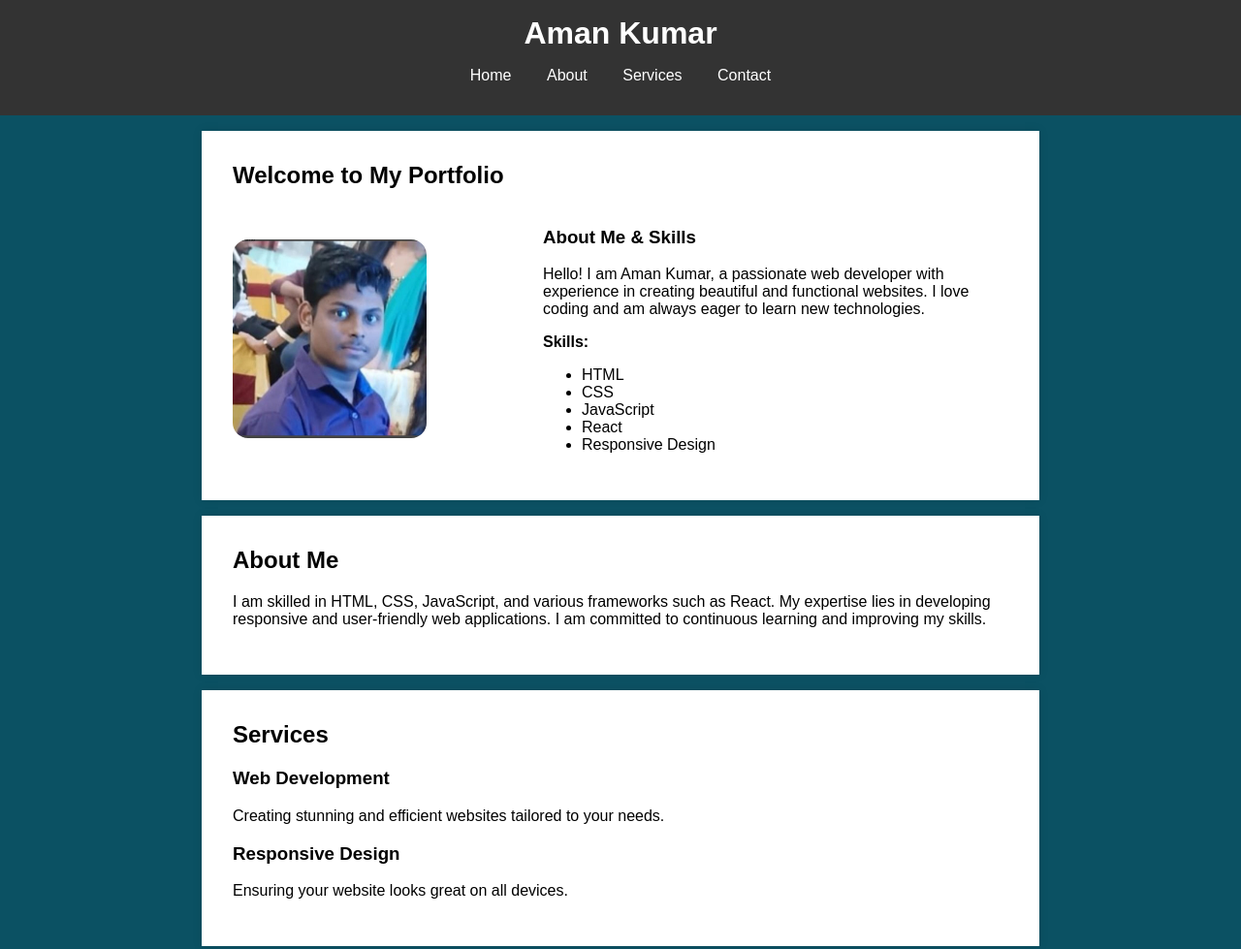
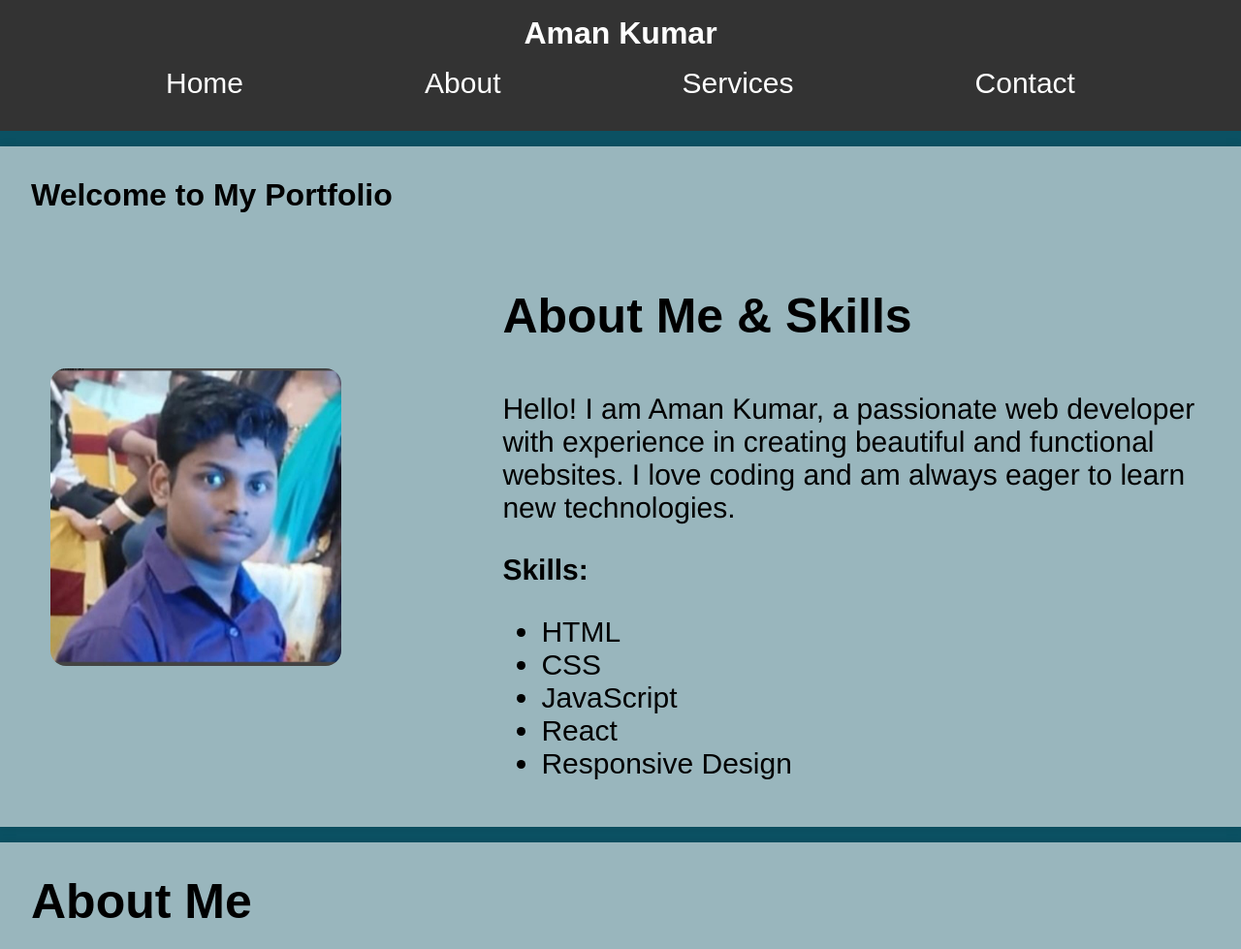
Before and after one commit to aman-kumar9110/portfolio, a plain HTML site: page index.html in a window 1280 px wide. Shown: the top 979 px of the page at 97% size. Drawn offline with Linux system fonts and the light colour scheme.

Commit message:
Update style.css

```diff
--- a/style.css
+++ b/style.css
@@ -16,12 +16,25 @@ header h1 {
   margin: 0;
 }
 
+#home h2 {
+  font-family: Arial, Helvetica, sans-serif;
+  font-size: xx-large;
+}
+
+
+
 nav ul {
   list-style: none;
   padding: 0;
+  display: flex;
+  justify-content: space-evenly;
+
 }
 
 nav ul li {
+  font-size: 30px;
+  display: flex;
+  justify-content: space-between;
   display: inline;
   margin: 0 1rem;
 }
@@ -47,11 +60,26 @@ nav ul li a {
   max-width: 60%;
 }
 
+.skills h3 {
+  font-size: 50px;
+}
+
+.skills p {
+  font-size: 30px;
+  font-family: 'Franklin Gothic Medium', 'Arial Narrow', Arial, sans-serif;
+}
+
+
+.skills ul li {
+  font-size: 30px;
+}
+
 section {
   padding: 2rem;
   margin: 1rem auto;
-  max-width: 800px;
-  background-color: #fff;
+  max-width: 1800px;
+
+  background-color: #ffffff94;
   box-shadow: 0 0 10px rgba(0, 0, 0, 0.1);
 }
 
@@ -59,8 +87,49 @@ section h2 {
   margin-top: 0;
 }
 
+#about {
+  height: 400px;
+
+}
+
+#about h2 {
+  font-size: 50px;
+}
+
+#about p {
+  font-size: 30px;
+  font-family: 'Segoe UI', Tahoma, Geneva, Verdana, sans-serif;
+}
+
+#services h2 {
+  font-family: 'Segoe UI', Tahoma, Geneva, Verdana, sans-serif;
+  font-size: 50px;
+
+
+}
+
+
+.service h3 {
+  font-family: 'Segoe UI', Tahoma, Geneva, Verdana, sans-serif;
+  font-size: 40px;
+}
+
+.service p {
+  font-size: 40px;
+}
+
 .service {
   margin-bottom: 1rem;
+}
+
+#contact h2 {
+  font-size: 50px;
+  ;
+}
+
+#contact p {
+  font-size: 20px;
+  font-family: Georgia, 'Times New Roman', Times, serif;
 }
 
 footer {
@@ -73,7 +142,8 @@ footer {
 img {
   display: block;
   margin: 1rem 0;
-  height: 200px;
-  width: 200px;
+  height: 300px;
+  width: 300px;
   border-radius: 1rem;
+  margin-left: 20px;
 }
```
